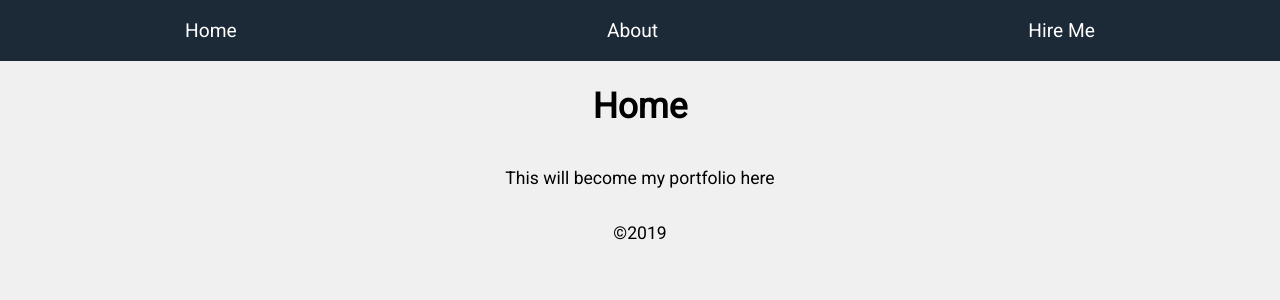
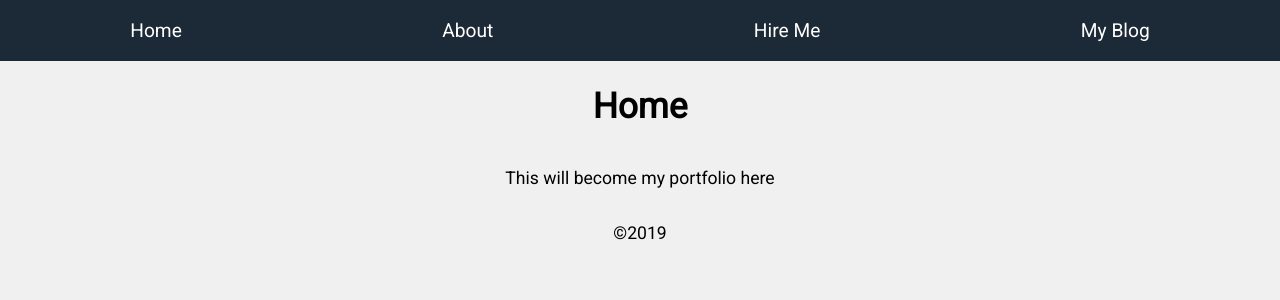
Before and after one commit to DVitsme/Portfolio-v1, a Next.js app: page / in a window 1280 px wide. Shown: the top 300 px of the page. Built offline with nearby package versions, Linux system fonts and the light colour scheme; a small style sheet from the web is missing.

Commit message:
Added Blog Page To Header

```diff
--- a/components/Layout.js
+++ b/components/Layout.js
@@ -36,6 +36,9 @@ export default ({ children, title }) => (
       </Link>
       <Link href="/hireme">
         <a>Hire Me</a>
+      </Link>
+      <Link href="/blog">
+        <a>My Blog</a>
       </Link>
     </header>
     {/* website title sent from props */}
```
